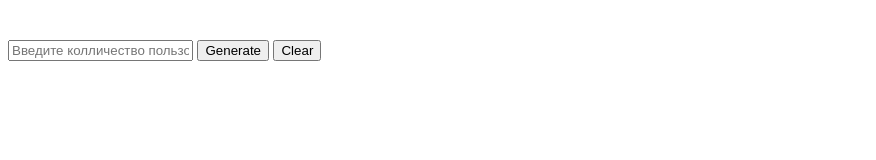
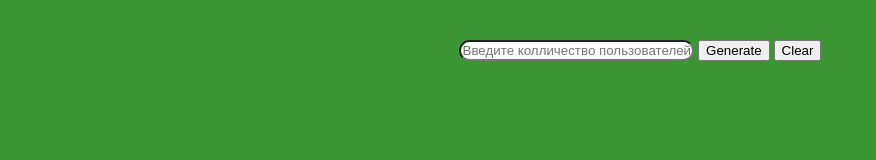
Before and after one commit to lunevArtem/generator, a plain HTML site: page index.html in a window 1280 px wide. Shown: the whole page, without its empty margins (0-876 px from the left). Drawn offline with Linux system fonts and the light colour scheme.

Commit message:
Update 1.css

```diff
--- a/1.css
+++ b/1.css
@@ -1,11 +1,16 @@
-html {
-  font-family: sans-serif;
+body {
+  color: rgb(255, 255, 255);
+  text-align: center;
+  flex-direction: column;
+  background-color: rgb(61, 150, 53);
 }
-
-table {
-  border-collapse: collapse;
+input {
+  border-radius: 100px;
+  width: 18%;
 }
-td {
-  border: 1px #ccc solid;
-  padding: 4px;
+div {
+  background-color: rgb(30, 10, 46);
 }
+input {
+  text-align: center;
+}
```
